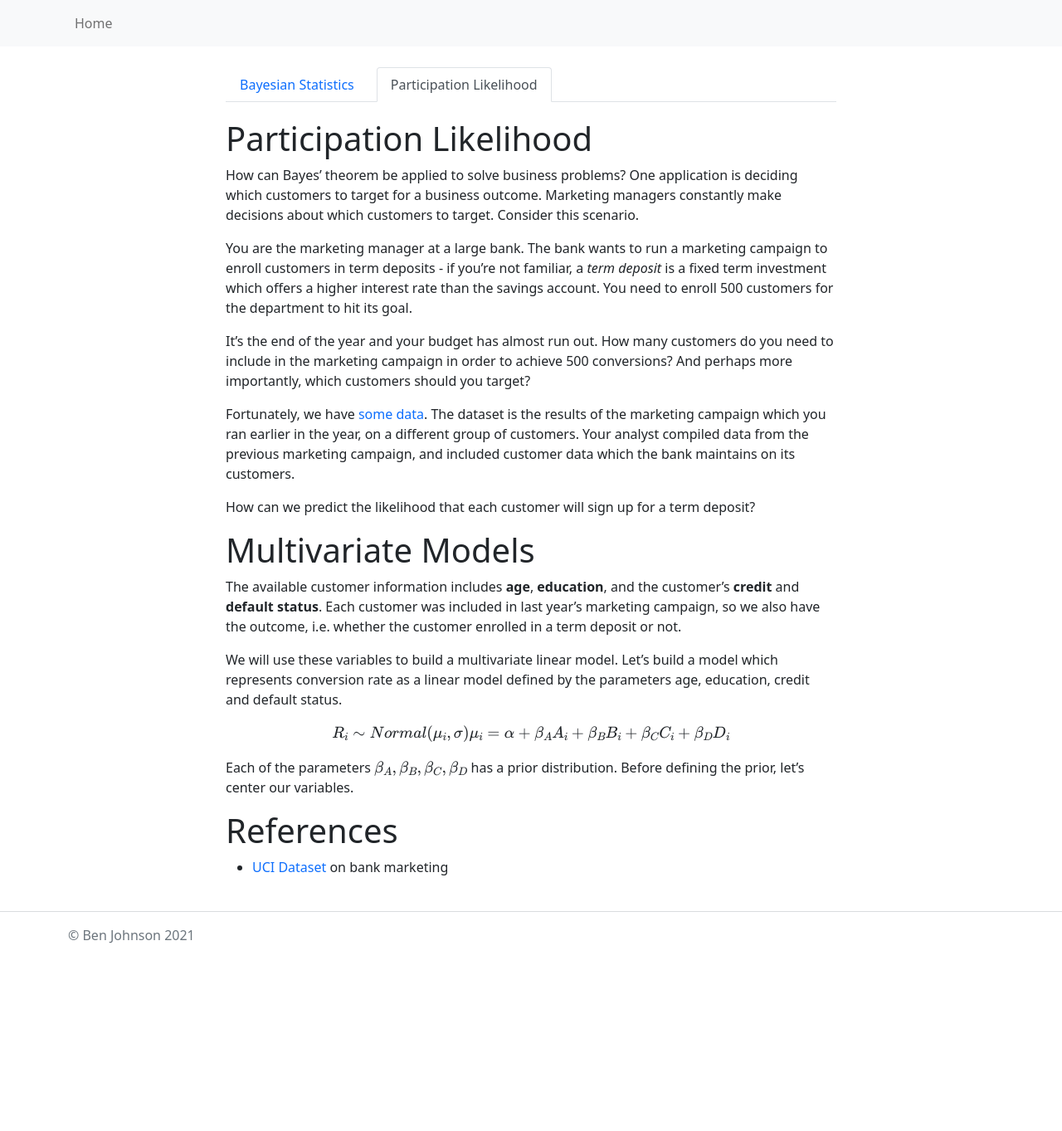
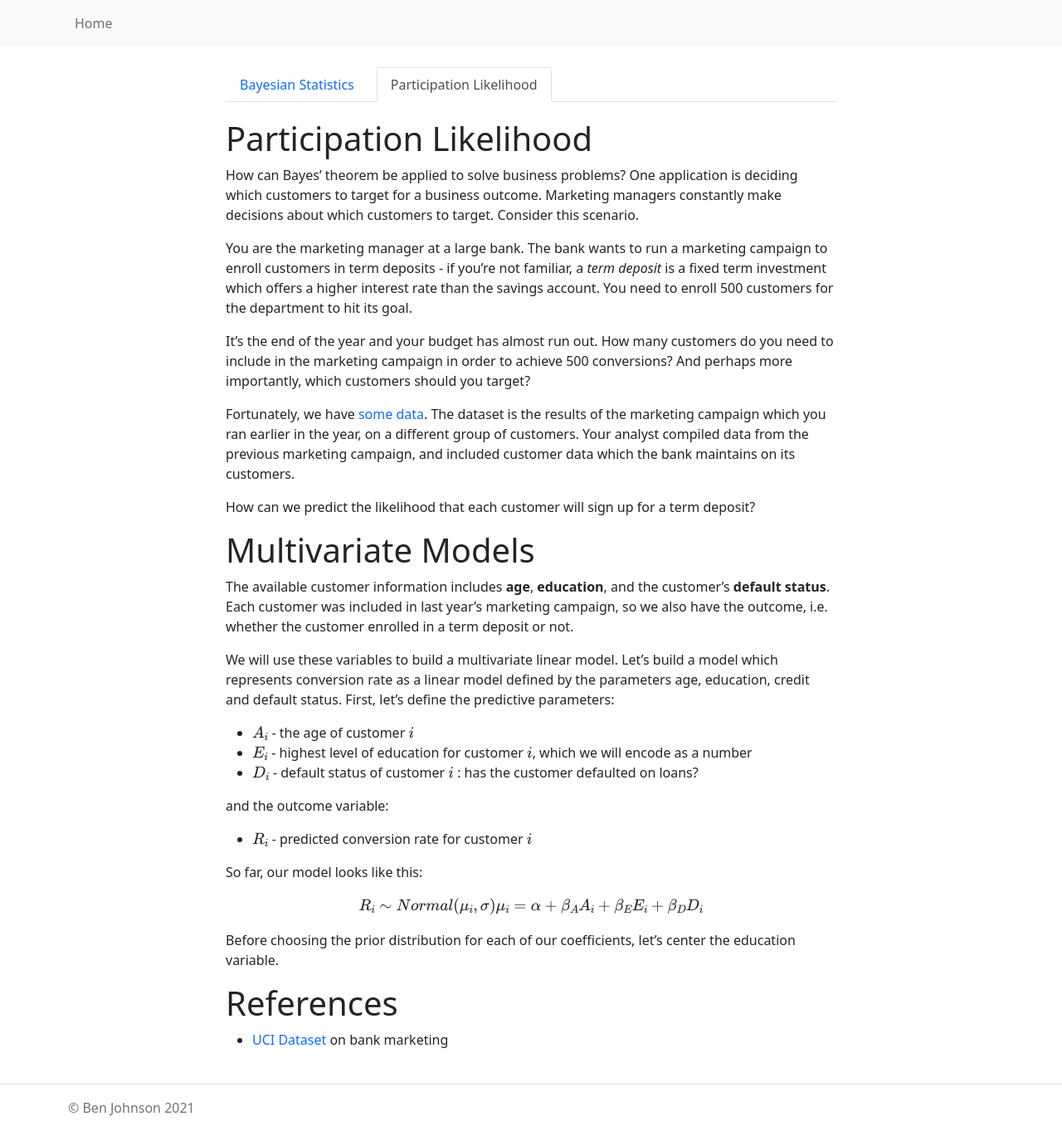
Before and after one commit to bdjohnson529/codechalet.com, a Jekyll site: the page built from _docs/bayesian/analyses/bank-marketing.md, in a window 1280 px wide. Shown: the whole page at 83% size. Built offline with Jekyll 4.4.1, drawn with Linux system fonts in a browser that asks for light colours; nearby versions of some CDN libraries; formulas are drawn with MathJax 3; before the commit the page ends 1155 px from its top, so only the background shows below that.

```diff
--- a/_docs/bayesian/analyses/bank-marketing.md
+++ b/_docs/bayesian/analyses/bank-marketing.md
@@ -16,16 +16,26 @@
 How can we predict the likelihood that each customer will sign up for a term deposit?
 
 # Multivariate Models
-The available customer information includes **age**, **education**, and the customer's **credit** and **default status**. Each customer was included in last year's marketing campaign, so we also have the outcome, i.e. whether the customer enrolled in a term deposit or not.
+The available customer information includes **age**, **education**, and the customer's **default status**. Each customer was included in last year's marketing campaign, so we also have the outcome, i.e. whether the customer enrolled in a term deposit or not.
 
-We will use these variables to build a multivariate linear model. Let's build a model which represents  conversion rate as a linear model defined by the parameters age, education, credit and default status.
+We will use these variables to build a multivariate linear model. Let's build a model which represents  conversion rate as a linear model defined by the parameters age, education, credit and default status. First, let's define the predictive parameters:
+
+* $$ A_i $$ - the age of customer $$ i $$
+* $$ E_i $$ - highest level of education for customer $$ i $$, which we will encode as a number
+* $$ D_i $$ - default status of customer $$ i $$ : has the customer defaulted on loans?
+
+and the outcome variable:
+
+* $$ R_i $$ - predicted conversion rate for customer $$ i $$
+
+So far, our model looks like this:
 
 $$
 R_i \sim Normal(\mu_i, \sigma)
-\\ \mu_i = \alpha + \beta_A A_i + \beta_B B_i + \beta_C C_i + \beta_D D_i
+\\ \mu_i = \alpha + \beta_A A_i + \beta_E E_i + \beta_D D_i
 $$
 
-Each of the parameters $$ \beta_A, \beta_B, \beta_C, \beta_D $$ has a prior distribution. Before defining the prior, let's center our variables.
+Before choosing the prior distribution for each of our coefficients, let's center the education variable.
 
 
 
--- a/assets/js/navpill.js
+++ b/assets/js/navpill.js
@@ -32,7 +32,7 @@
 function HomePage() {
   // default configuration on page load
 
-  var active_filters = ["analytics-button"];
+  var active_filters = [];
 
   ResetButtons();
   MakeButtonsActive(active_filters);
@@ -43,7 +43,7 @@
 
   // only hide topics if there is a filter selected
   if (active_topics.length > 0) {
-    HideInactiveTopics(active_topics);
+    // HideInactiveTopics(active_topics);
   }
 
 }
```
